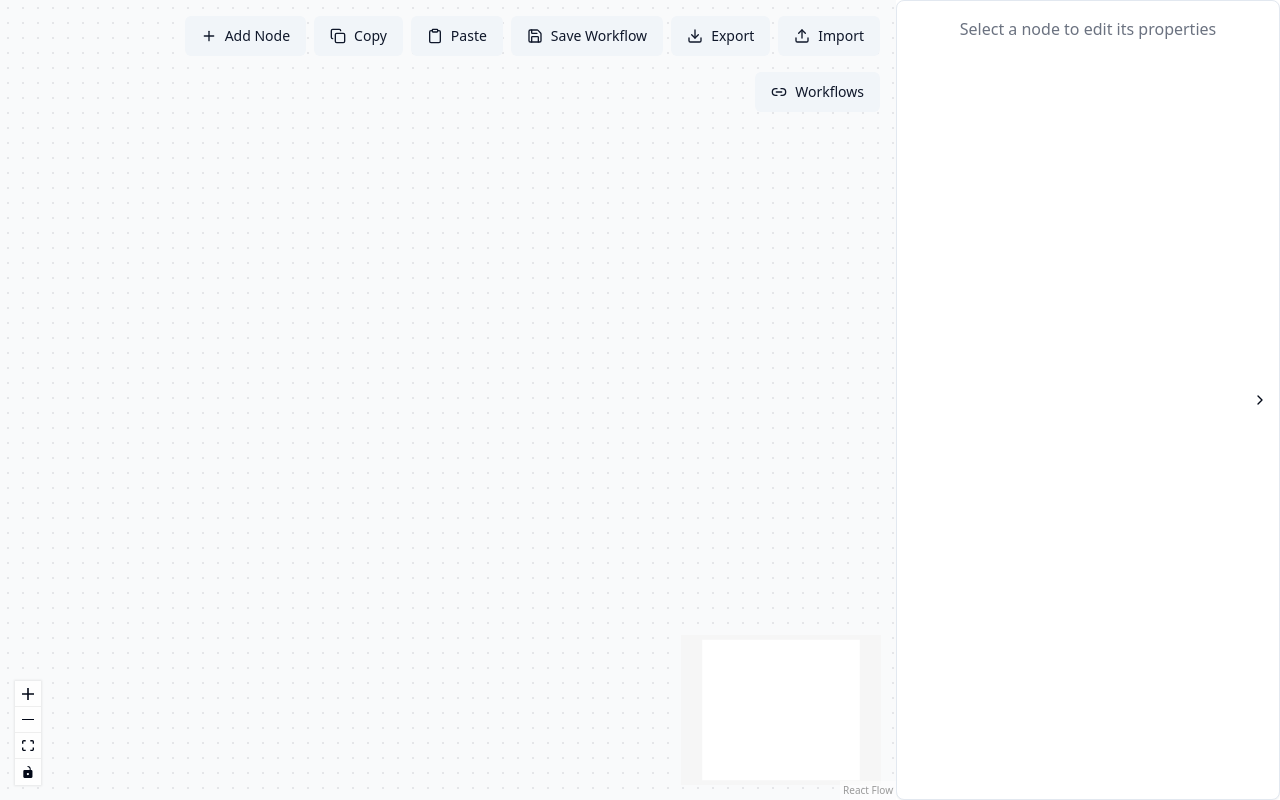
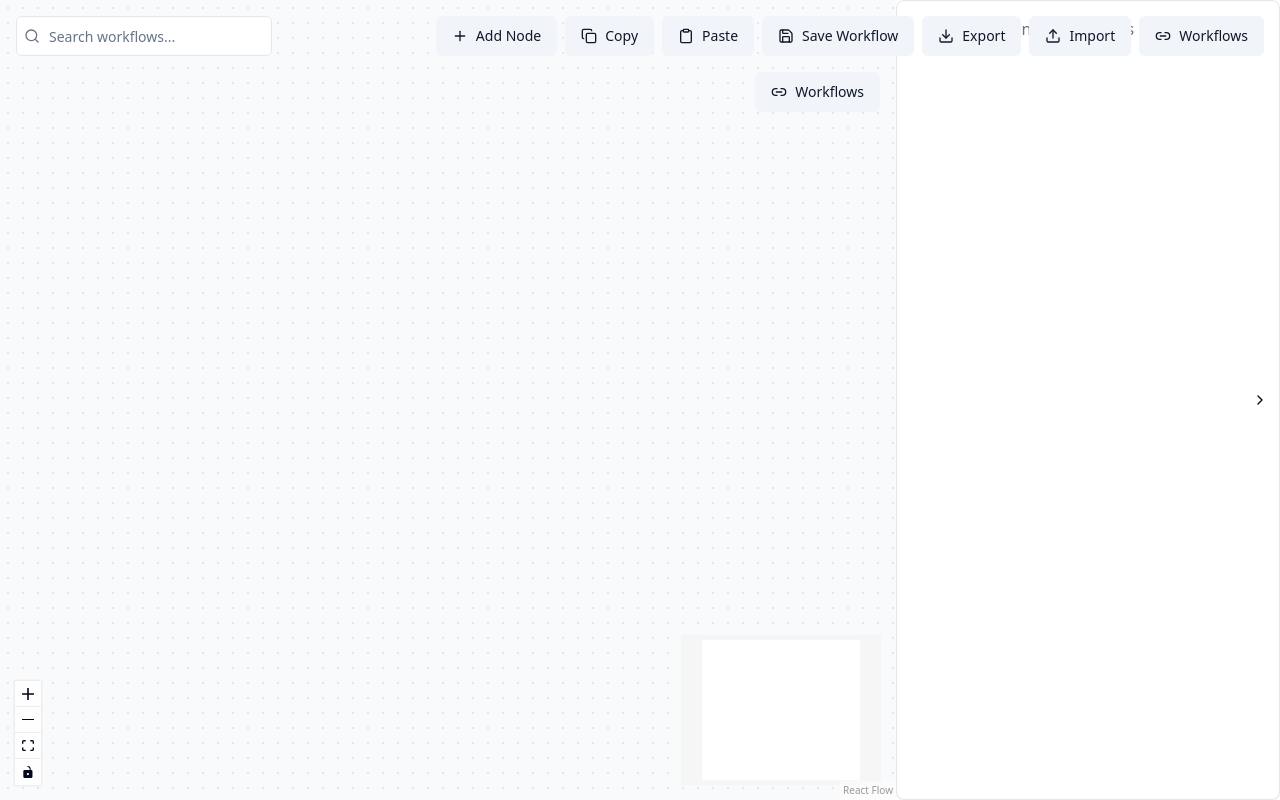
Before and after one commit to rbtech24/diagnose-flow-chat, a React (Vite) app: page / in a window 1280 px wide. Built offline with nearby package versions, Linux system fonts and the light colour scheme.

Commit message:
Fix: FlowToolbar button functionality
The FlowToolbar buttons were not functioning correctly.  This commit addresses this issue and may also include improvements to search and other features.

```diff
--- a/src/components/FlowEditor.tsx
+++ b/src/components/FlowEditor.tsx
@@ -1,4 +1,3 @@
-
 import { useCallback, useRef, useEffect, useState } from 'react';
 import {
   ReactFlow,
@@ -153,7 +152,7 @@ function FlowEditorContent({ onNodeSelect, appliances }: FlowEditorProps) {
     });
   }, [setNodes, edges, nodeCounter, history]);
 
-  const addNewNode = () => {
+  const addNewNode = useCallback(() => {
     setIsLoading(true);
     try {
       const uniqueId = `N${String(nodeCounter).padStart(3, '0')}`;
@@ -186,7 +185,7 @@ function FlowEditorContent({ onNodeSelect, appliances }: FlowEditorProps) {
     } finally {
       setIsLoading(false);
     }
-  };
+  }, [nodes, edges, nodeCounter, history, setNodes, setNodeCounter]);
 
   const handleFileImport = async (event: React.ChangeEvent<HTMLInputElement>) => {
     const file = event.target.files?.[0];
--- a/src/components/flow/FlowToolbar.tsx
+++ b/src/components/flow/FlowToolbar.tsx
@@ -2,9 +2,11 @@
 import { Button } from '../ui/button';
 import { SaveWorkflowDialog } from './SaveWorkflowDialog';
 import { handleSaveWorkflow } from '@/utils/flowUtils';
-import { Download, Upload, Plus, Copy, Clipboard } from 'lucide-react';
+import { Download, Upload, Plus, Copy, Clipboard, Search, Link2 } from 'lucide-react';
 import { useFlowState } from '@/hooks/useFlowState';
 import { useCallback } from 'react';
+import { Link } from 'react-router-dom';
+import { Input } from '../ui/input';
 
 interface FlowToolbarProps {
   onAddNode: () => void;
@@ -32,7 +34,19 @@ export function FlowToolbar({
   }, [nodes, edges, nodeCounter]);
 
   return (
-    <div className="absolute top-4 right-4 flex items-center gap-2">
+    <div className="fixed top-4 right-4 left-4 flex items-center justify-between z-50">
+      <div className="flex items-center gap-2">
+        <div className="relative w-64">
+          <Search className="absolute left-2 top-1/2 transform -translate-y-1/2 w-4 h-4 text-gray-500" />
+          <Input
+            type="text"
+            placeholder="Search workflows..."
+            className="pl-8 w-full"
+          />
+        </div>
+      </div>
+
+      <div className="flex items-center gap-2">
         <Button variant="secondary" className="flex items-center gap-2" onClick={onAddNode}>
           <Plus className="w-4 h-4" />
           Add Node
@@ -56,6 +70,14 @@ export function FlowToolbar({
           <Upload className="w-4 h-4" />
           Import
         </Button>
+        <Link to="/workflows">
+          <Button variant="secondary" className="flex items-center gap-2">
+            <Link2 className="w-4 h-4" />
+            Workflows
+          </Button>
+        </Link>
+      </div>
+
       <input
         type="file"
         id="import-workflow"
```
Lines whose indentation alone changed are shown as unchanged.
